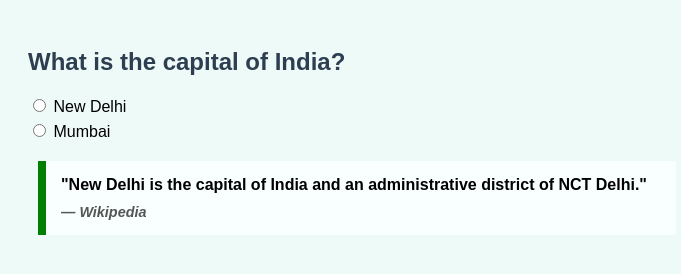
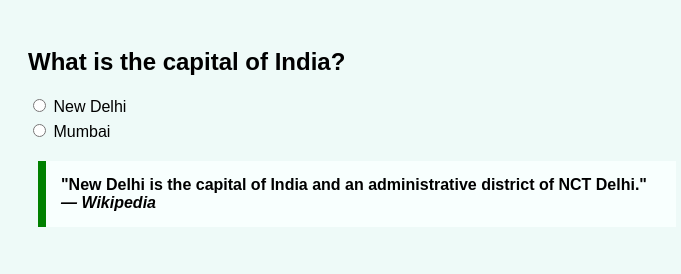
Before and after one commit to acciojob/trivia-khilanlodhi, a website: page main.html in a window 1280 px wide. Shown: the whole page, without its empty margins (0-681 px from the left). Drawn offline with Linux system fonts and the light colour scheme.

Commit message:
created a submission

```diff
--- a/styles.css
+++ b/styles.css
@@ -1,13 +1,7 @@
-
-/* Your CSS Code here. */
-body {
+ body {
       font-family: Arial, sans-serif;
       padding: 20px;
       background-color: #eefaf8;
-    }
-
-    h2 {
-      color: #2c3e50;
     }
 
     .question {
@@ -27,10 +21,3 @@ body {
       background-color: #f8fffe;
       font-weight: bold;
     }
-
-    cite {
-      display: block;
-      margin-top: 10px;
-      font-size: 0.9em;
-      color: #555;
-    }
```
